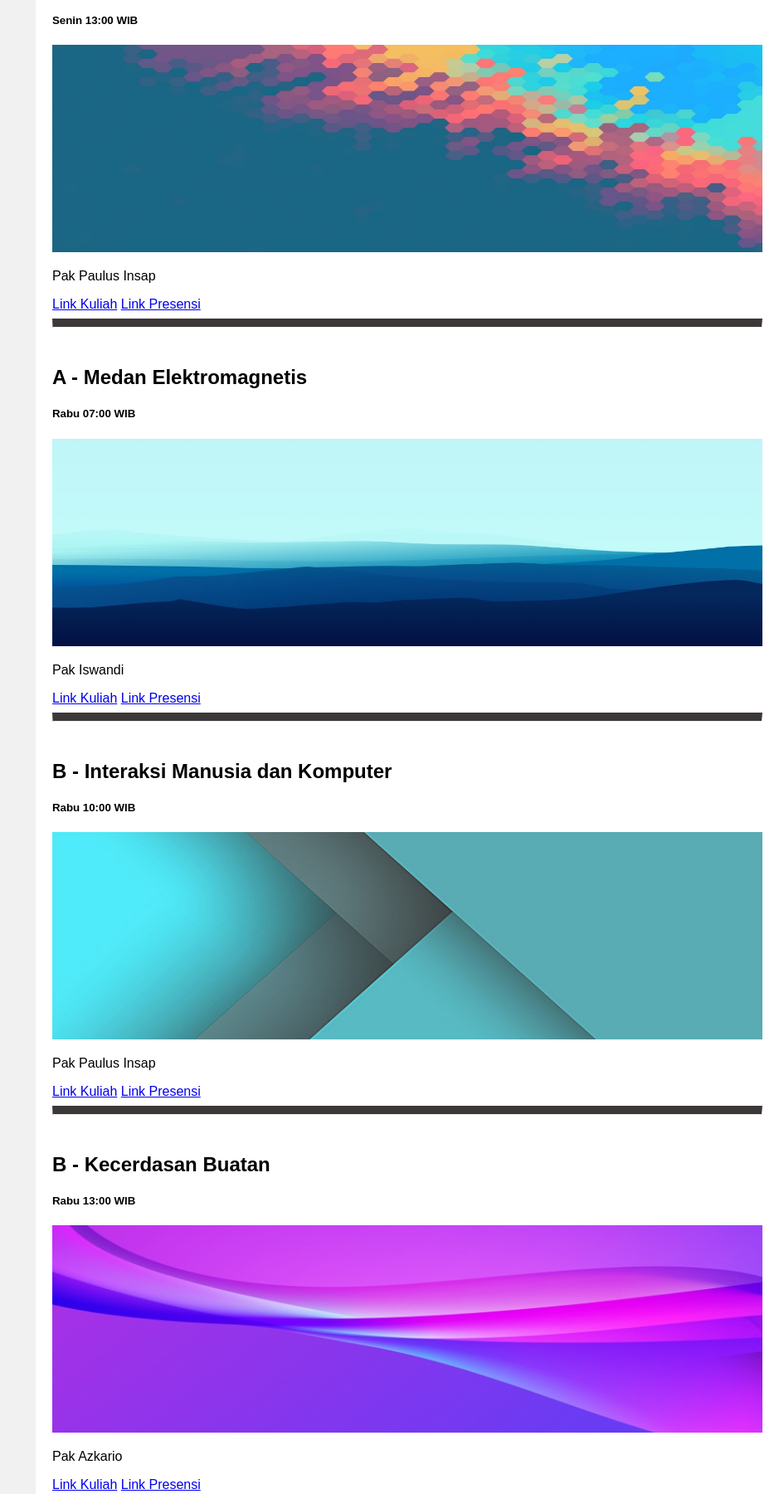
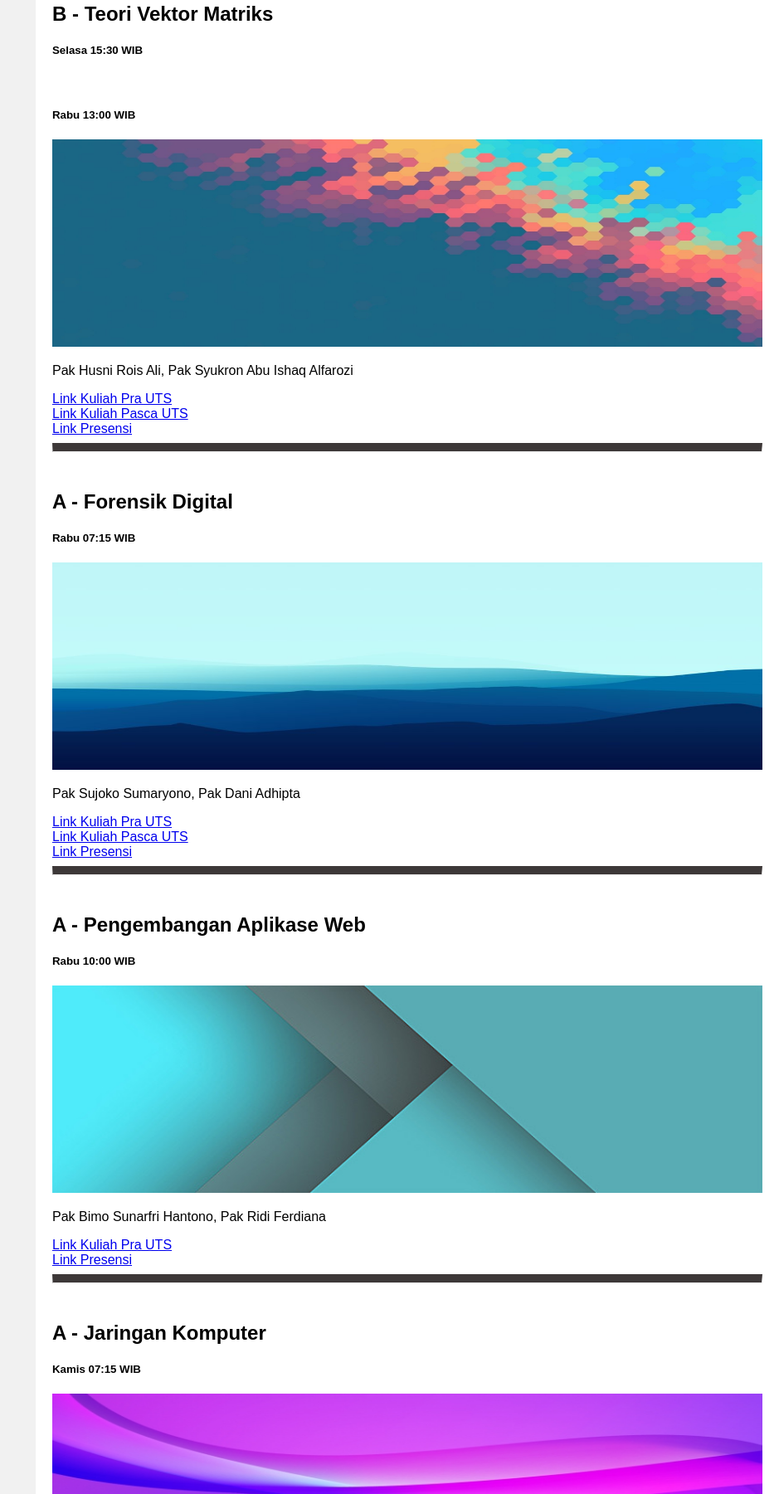
Before and after one commit to attirach/attirach.github.io-personalweb, a plain HTML site: page index.html in a window 1280 px wide. Shown: the part 1396-3197 px from the top of the page at 83% size, without its empty margins (341-1280 px from the left). Drawn offline with Linux system fonts and the light colour scheme.

Commit message:
Update index.html

```diff
--- a/index.html
+++ b/index.html
@@ -151,63 +151,79 @@ body {
     <h5>Senin 15:30 WIB</h5>
     <div> <img src="Assets/haha.png" alt="Foto Komputasi Awan" width="100%" height="250" class="center"> </div>
     <p>Pak Addyn</p>
-	<a href="http://ugm.id/bipi2021a" target="_blank" rel="noopener noreferrer" >Link Kuliah Pra UTS</a>
-	<a href="http://ugm.id/bipi2021a" target="_blank" rel="noopener noreferrer" >Link Kuliah Pasca UTS</a>
+	<a href="http://ugm.id/bipi2021a" target="_blank" rel="noopener noreferrer" >Link Kuliah Pra UTS</a><br>
+	<a href="http://ugm.id/bipi2021a" target="_blank" rel="noopener noreferrer" >Link Kuliah Pasca UTS</a><br>
 	<a href="https://forms.gle/yrPvSZYMT4NKNoFq8" target="_blank" rel="noopener noreferrer" >Link Presensi</a>
 	<hr style="border-top:10px solid #3d3838">
 	<br>
 
 	<h2>B - Teori Vektor Matriks</h2>
-    <h5>Senin 13:00 WIB</h5>
+    <h5>Selasa 15:30 WIB</h5><br>
+	  <h5>Rabu 13:00 WIB</h5>
     <div> <img src="Assets/hahaha.jpg" alt="Foto TVM" width="100%" height="250" class="center"> </div>
-    <p>Pak Paulus Insap </p>
-	<a href="https://teams.microsoft.com/l/team/19%3a6eaIYGB1GFlOhhUkC9RSCQ3-y7Cp7cLFj4taonqGYeE1%40thread.tacv2/conversations?groupId=7e861c12-edce-4aca-bb3f-c6a947679eb7&tenantId=af2c0734-cb42-464f-b6bf-2a241b6ada56" >Link Kuliah</a>
-	<a href="https://forms.gle/7ukUae2CY2xQP7AL9" target="_blank" rel="noopener noreferrer" >Link Presensi</a>
+    <p>Pak Husni Rois Ali, Pak Syukron Abu Ishaq Alfarozi</p>
+	<a href="https://teams.microsoft.com/l/team/19%3a6eaIYGB1GFlOhhUkC9RSCQ3-y7Cp7cLFj4taonqGYeE1%40thread.tacv2/conversations?groupId=7e861c12-edce-4aca-bb3f-c6a947679eb7&tenantId=af2c0734-cb42-464f-b6bf-2a241b6ada56" >Link Kuliah Pra UTS</a><br>
+	<a href="http://ugm.id/tvm21b" target="_blank" rel="noopener noreferrer" >Link Kuliah Pasca UTS</a><br>
+	<a href="https://forms.gle/rD1eiekDXJNyKu6t5" target="_blank" rel="noopener noreferrer" >Link Presensi</a>
 	<hr style="border-top:10px solid #3d3838">
 	<br>
 
-	<h2>A - Medan Elektromagnetis</h2>
-    <h5>Rabu 07:00 WIB</h5>
+	<h2>A - Forensik Digital</h2>
+    <h5>Rabu 07:15 WIB</h5>
     <div> <img src="Assets/he.jpg" alt="Foto ME" width="100%" height="250" class="center"> </div>
-    <p>Pak Iswandi </p>
-	<a href="https://teams.microsoft.com/l/meetup-join/19%3a29913bc2c5644ea0af3fa7fa725b87af%40thread.tacv2/1599658180658?context=%7b%22Tid%22%3a%22af2c0734-cb42-464f-b6bf-2a241b6ada56%22%2c%22Oid%22%3a%22374f9416-a91e-4c13-aa10-d8bf52cb1d6d%22%7d" target="_blank" rel="noopener noreferrer" >Link Kuliah</a>
+    <p>Pak Sujoko Sumaryono, Pak Dani Adhipta</p>
+	<a href="https://teams.microsoft.com/l/team/19%3a47V6LcXQS9A4n0FdLjsPiTgtFVrr8iJ2LdbZcC9q2g01%40thread.tacv2/conversations?groupId=a84e39d9-e331-4b25-baa4-91ceeebf92c2&tenantId=af2c0734-cb42-464f-b6bf-2a241b6ada56" >Link Kuliah Pra UTS</a><br>
+	  <a href="http://ugm.id/tvm21b" target="_blank" rel="noopener noreferrer" >Link Kuliah Pasca UTS</a><br>
 	<a href="https://forms.gle/yD3EhHC8tLfk8ZHT8" target="_blank" rel="noopener noreferrer" >Link Presensi</a>
 	<hr style="border-top:10px solid #3d3838">
 	<br>
 
-	<h2>B - Interaksi Manusia dan Komputer</h2>
+	<h2>A - Pengembangan Aplikase Web</h2>
     <h5>Rabu 10:00 WIB</h5>
     <div> <img src="Assets\hehe.jpg" alt="Foto IMK" width="100%" height="250" class="center"> </div>
-    <p>Pak Paulus Insap </p>
-	<a href="https://meet.google.com/kqo-mvbi-jbv" target="_blank" rel="noopener noreferrer" >Link Kuliah</a>
+    <p>Pak Bimo Sunarfri Hantono, Pak Ridi Ferdiana</p>
+	<a href="http://ugm.id/PAW21Ganjil" target="_blank" rel="noopener noreferrer" >Link Kuliah Pra UTS</a><br>
 	<a href="https://forms.gle/CYnwhHdBvvBRthai9" target="_blank" rel="noopener noreferrer" >Link Presensi</a>
 	<hr style="border-top:10px solid #3d3838">
 	<br>
 
-	<h2>B - Kecerdasan Buatan</h2>
-    <h5>Rabu 13:00 WIB</h5>
+	<h2>A - Jaringan Komputer</h2>
+    <h5>Kamis 07:15 WIB</h5>
     <div> <img src="Assets/hehehe.jpg" alt="Foto Cerbu" width="100%" height="250" class="center"> </div>
     <p>Pak Azkario </p>
-	<a href="https://teams.microsoft.com/l/channel/19%3ad5697830992146a0a7efc6d8ba363e98%40thread.tacv2/General?groupId=be49f292-90cd-4350-9a16-0cd3b3e8cfcc&tenantId=af2c0734-cb42-464f-b6bf-2a241b6ada56" target="_blank" rel="noopener noreferrer" >Link Kuliah</a>
+	<a href="https://teams.microsoft.com/l/channel/19%3ad5697830992146a0a7efc6d8ba363e98%40thread.tacv2/General?groupId=be49f292-90cd-4350-9a16-0cd3b3e8cfcc&tenantId=af2c0734-cb42-464f-b6bf-2a241b6ada56" target="_blank" rel="noopener noreferrer" >Link Kuliah Pra UTS</a><br>
+	<a href="http://ugm.id/jarkom2021" target="_blank" rel="noopener noreferrer" >Link Kuliah Pasca UTS</a><br>
 	<a href="https://forms.gle/rkEXMAbwvd8sD1iq6" target="_blank" rel="noopener noreferrer" >Link Presensi</a>
 	<hr style="border-top:10px solid #3d3838">
 	<br>
 
-	<h2>A - Aljabar Linear</h2>
+	<h2>A - Sistem Berbasis Mikroprosesor</h2>
     <h5>Kamis 10:00 WIB</h5>
     <div> <img src="Assets/hi.png" alt="Foto Alin" width="100%" height="250" class="center"> </div>
-    <p>Pak Imam & Pak Ali </p>
-	<a href="https://teams.microsoft.com/l/channel/19%3ade8332086b6a4083af96d06eefd7505b%40thread.tacv2/General?groupId=50510eb8-a023-44a1-894c-7ad772275da1&tenantId=af2c0734-cb42-464f-b6bf-2a241b6ada56" target="_blank" rel="noopener noreferrer" >Link Kuliah</a>
+    <p>Pak Addin Suwastono, Pak Enas Dhuhri Kusuma</p>
+	<a href="https://teams.microsoft.com/l/channel/19%3ade8332086b6a4083af96d06eefd7505b%40thread.tacv2/General?groupId=50510eb8-a023-44a1-894c-7ad772275da1&tenantId=af2c0734-cb42-464f-b6bf-2a241b6ada56" target="_blank" rel="noopener noreferrer" >Link Kuliah Pra UTS</a><br>
+	<a href="https://teams.microsoft.com/l/channel/19%3a88065667f7594099b28e107fc4967267%40thread.tacv2/General?groupId=4356de10-5a86-4947-a1cc-bc2538b15aaf&tenantId=af2c0734-cb42-464f-b6bf-2a241b6ada56" target="_blank" rel="noopener noreferrer" >Link Kuliah Pasca UTS</a><br>
 	<a href="https://forms.gle/R5fcqbH2NaN7T9dw6" target="_blank" rel="noopener noreferrer" >Link Presensi</a>
 	<hr style="border-top:10px solid #3d3838">
 	<br>
 
-	<h2>B - Rekayasa Perangkat Lunak</h2>
-    <h5>Rabu 13:00 WIB</h5>
+	<h2>A - Transformasi Digital</h2>
+    <h5>Kamis 13:00 WIB</h5>
     <div> <img src="Assets/hihi.jpg" alt="Foto RPL" width="100%" height="250" class="center"> </div>
-    <p>Bu Erna </p>
-	<a href="https://teams.microsoft.com/l/meetup-join/19%3ab3d4ad5629c14448aa18bead2db9c869%40thread.tacv2/1612760995500?context=%7b%22Tid%22%3a%22af2c0734-cb42-464f-b6bf-2a241b6ada56%22%2c%22Oid%22%3a%22c89f6f5f-d0e1-4c81-ac9b-f02c20ff981b%22%7d" target="_blank" rel="noopener noreferrer" >Link Kuliah</a>
+    <p>Bu Sri Suning Kusumawardani, Pak Sunu Wibirama, Pak Lukito Edi Nugroho, Pak Bimo Sunarfri Hantono</p>
+	<a href="https://teams.microsoft.com/l/meetup-join/19%3ab3d4ad5629c14448aa18bead2db9c869%40thread.tacv2/1612760995500?context=%7b%22Tid%22%3a%22af2c0734-cb42-464f-b6bf-2a241b6ada56%22%2c%22Oid%22%3a%22c89f6f5f-d0e1-4c81-ac9b-f02c20ff981b%22%7d" target="_blank" rel="noopener noreferrer" >Link Kuliah Pra UTS</a><br>
+	  <a href="https://teams.microsoft.com/l/meetup-join/19%3ab3d4ad5629c14448aa18bead2db9c869%40thread.tacv2/1612760995500?context=%7b%22Tid%22%3a%22af2c0734-cb42-464f-b6bf-2a241b6ada56%22%2c%22Oid%22%3a%22c89f6f5f-d0e1-4c81-ac9b-f02c20ff981b%22%7d" target="_blank" rel="noopener noreferrer" >Link Kuliah Pasca UTS</a><br>
 	<a href="https://forms.gle/QQSxVLrsj8RKoWy38" target="_blank" rel="noopener noreferrer" >Link Presensi</a>
+	<hr style="border-top:10px solid #3d3838">
+	<br>
+
+	<h2>A - Rekayasa Data</h2>
+    <h5>Kamis 15:00 WIB</h5>
+    <div> <img src="Assets\hehe.jpg" alt="Foto IMK" width="100%" height="250" class="center"> </div>
+    <p>Pak Bimo Sunarfri Hantono, Pak Azkario Rizky Pratama, Pak Syukron Abu Ishaq Alfarozi</p>
+	<a href="http://ugm.id/PAW21Ganjil" target="_blank" rel="noopener noreferrer" >Link Kuliah Pra UTS</a><br>
+	<a href="http://ugm.id/PAW21Ganjil" target="_blank" rel="noopener noreferrer" >Link Kuliah Pasca UTS</a><br>
+	<a href="https://forms.gle/CYnwhHdBvvBRthai9" target="_blank" rel="noopener noreferrer" >Link Presensi</a>
 	<hr style="border-top:10px solid #3d3838">
 	<br>
   </div>
```
